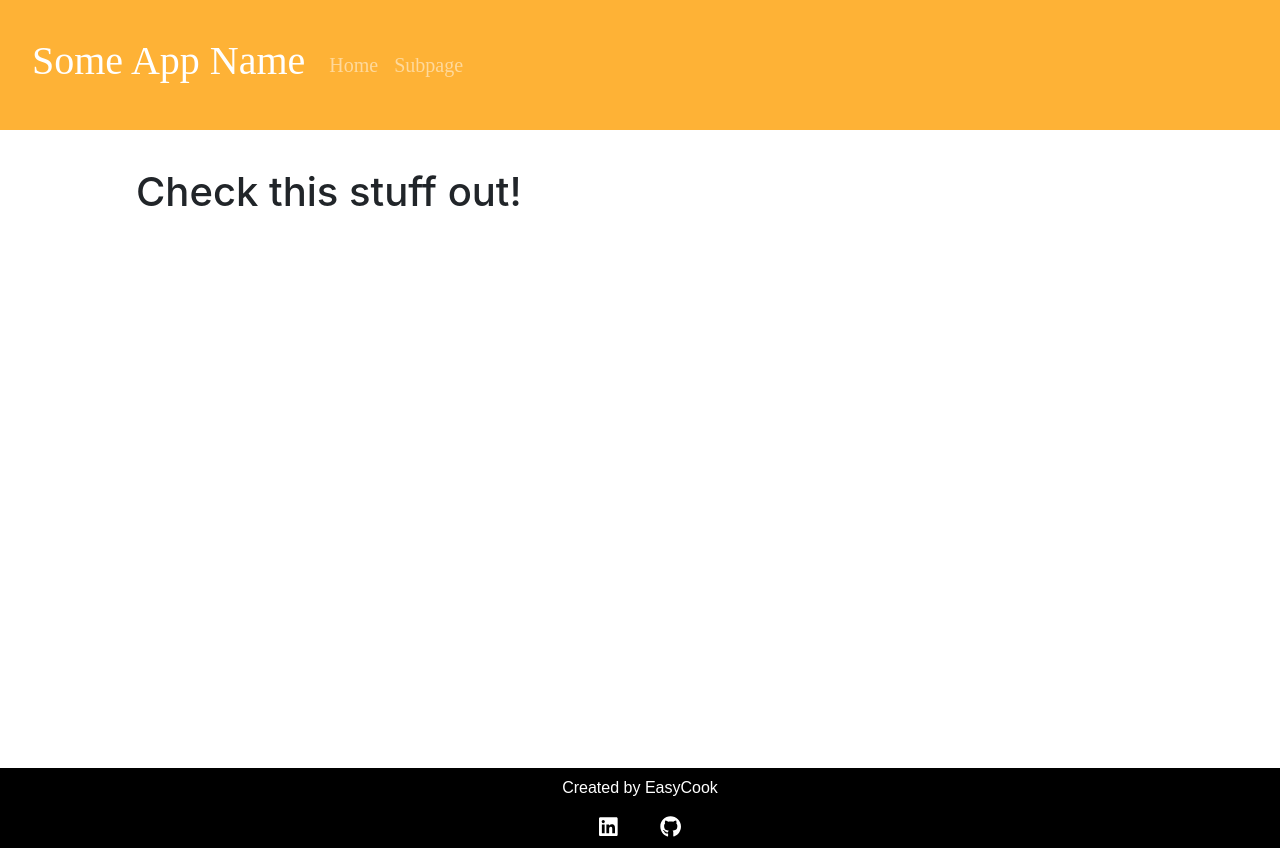
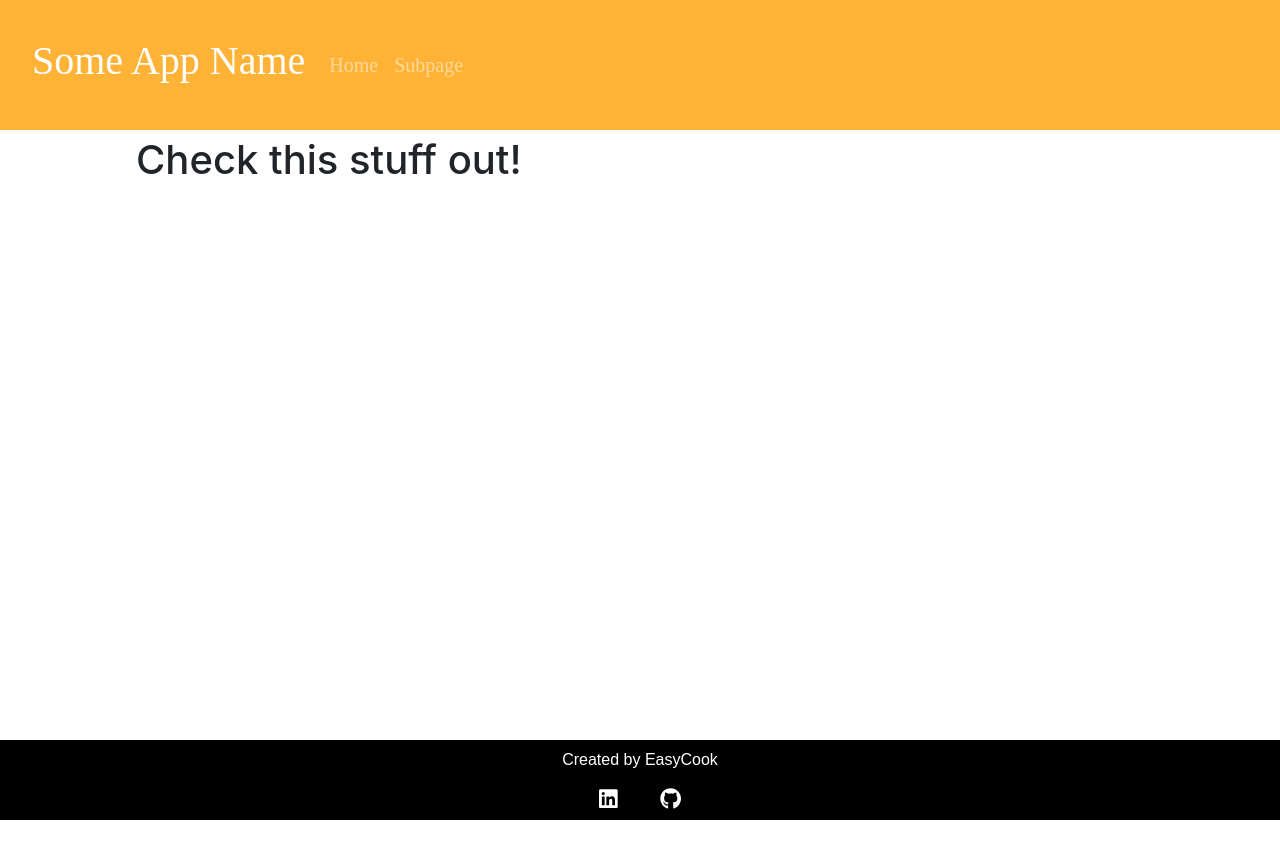
Before and after one commit to 401n16-EasyDraw/final, a React (Create React App) app: page / in a window 1280 px wide. After the commit the page ends 820 px from the top, so only its background shows below. Built offline with nearby package versions, Linux system fonts and the light colour scheme.

Commit message:
made header and footer smaller, made sure spacing was still appropriate

```diff
--- a/src/styles/base.scss
+++ b/src/styles/base.scss
@@ -71,7 +71,7 @@ code {
 
 #main-header,
 #main-footer {
-  min-height: 10vh;
+  min-height: 7.5vh;
   display: flex;
   box-sizing: border-box;
 }
@@ -83,32 +83,30 @@ code {
 }
 
 #main-content {
-  min-height: 80vh;
-  padding: $spacing * 2.5;
+  min-height: 87.5vh;
+  padding: $spacing * 6 $spacing * 2.5;
   box-sizing: border-box;
-  margin: 10vh 5% auto;
+  margin: 5vh 5% auto;
 
   @media (min-width: 1200px) {
-    margin: 10vh 7.5% auto;
+    margin: 5vh 7.5% auto;
   }
 
   @media (min-width: 1920px) {
-    margin: 10vh 10% auto;
+    margin: 5vh 10% auto;
   }
 
   @media (max-width: 768px) {
     margin: 0;
-    margin-top: 10vh;
-    padding: $spacing * 2.5 $spacing;
+    margin-top: 5vh;
   }
 
-  @media (max-width: 314px) {
-    margin: 0;
-    margin-top: 12vh;
+  @media (max-width: 420px) {
+    margin-top: 7vh;
   }
 
-  @media (max-height: 1080px) {
-    margin-top: $spacing * 8;
+  .cont-child {
+    margin: 2em auto;
   }
 }
 
```
